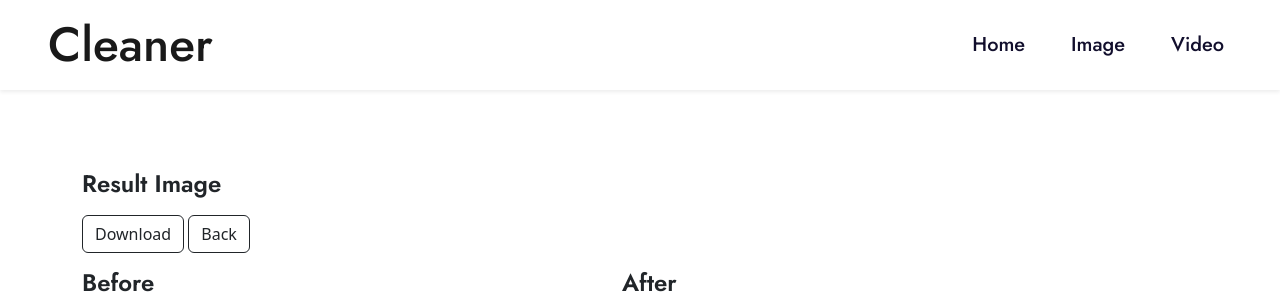
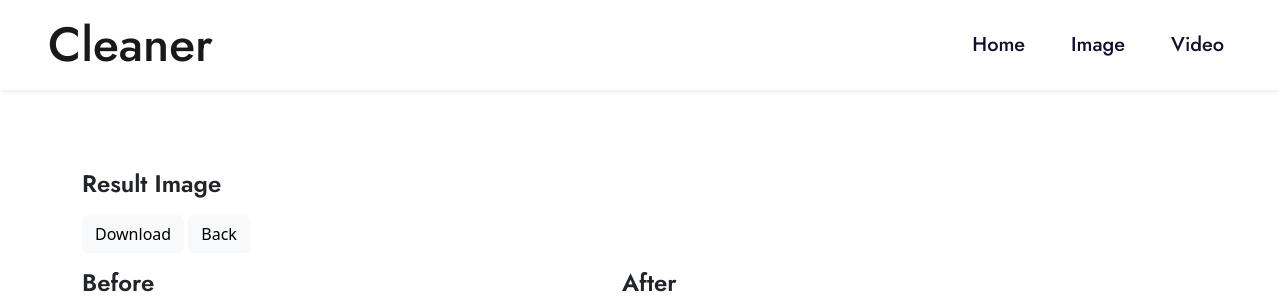
Before and after one commit to Aphian/Project_3, a Django app: template img_erase/templates/img_erase/img_inference.html in a window 1280 px wide. Shown: the top 303 px of the page. Run offline with Django 4.2, Linux system fonts and the light colour scheme; the template is opened without the code that fills it, so the values that code supplies are empty; parts of the project's set-up code (start-up, migrations or seed data) failed here and were passed over; some libraries are stand-ins or nearby versions.

Commit message:
style_modify

```diff
--- a/img_erase/templates/img_erase/img_inference.html
+++ b/img_erase/templates/img_erase/img_inference.html
@@ -64,8 +64,8 @@
 <div class='inf_img_content'>
     <h4 class="inf_head">Result Image</h4>
     <div class="btn_groups">
-        <button class="btn btn-outline-dark" style="padding-end: 1rem;" onclick="ImageDownload()">Download</button>
-        <button class="btn btn-outline-dark" onclick="ImageUploadMove()">Back</button>
+        <button class="btn btn-light" style="padding-end: 1rem;" onclick="ImageDownload()">Download</button>
+        <button class="btn btn-light" onclick="ImageUploadMove()">Back</button>
     </div>
     <div class='row inference_img'>
         <div class="col-6 image_content">
```
